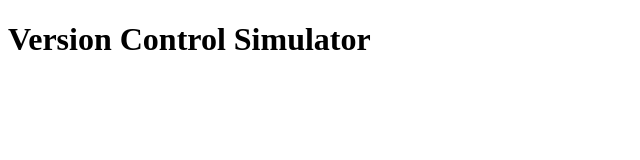
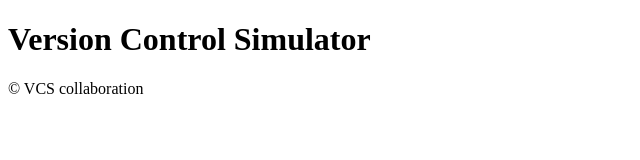
Before and after one commit to YusufBolden/version-control-simulation-yusuf, a plain HTML site: page index.html in a window 1280 px wide. Shown: the whole page, without its empty margins (0-640 px from the left). Drawn offline with Linux system fonts and the light colour scheme.

Commit message:
Added footer

```diff
--- a/index.html
+++ b/index.html
@@ -7,5 +7,8 @@
   </head>
   <body>
     <h1>Version Control Simulator</h1>
+    <footer>
+      <p>&copy; VCS collaboration</p>
+    </footer>
   </body>
 </html>
```
